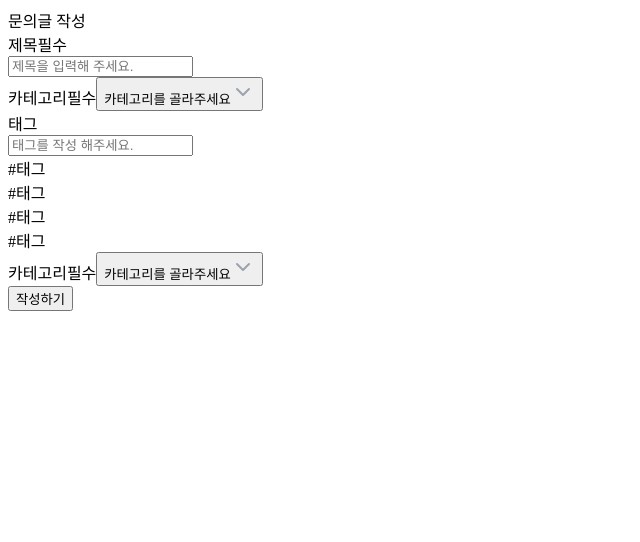
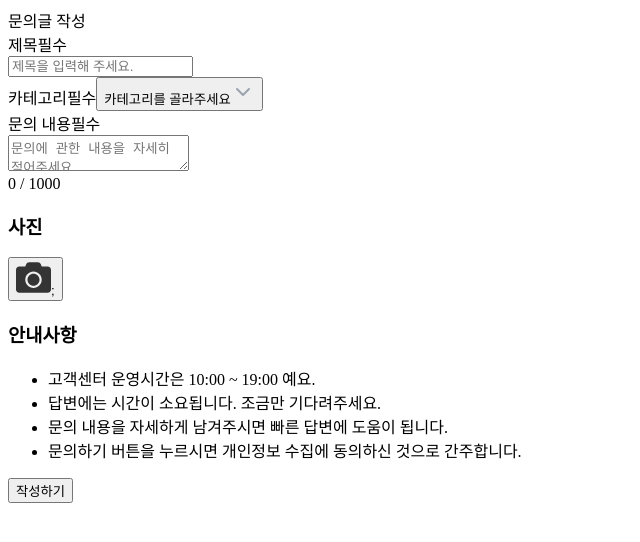
Before and after one commit to prgrms-web-devcourse-final-project/WEB4_5_88hage_FE, a Next.js app: page /InquiryCreatePage in a window 1280 px wide. Shown: the top 542 px of the page, without its empty margins (0-640 px from the left). Built offline with nearby package versions, Linux system fonts and the light colour scheme.

Commit message:
feature/inquiry-create-page-ui

```diff
--- a/src/components/button/GrayButton.tsx
+++ b/src/components/button/GrayButton.tsx
@@ -14,7 +14,7 @@ export default function GrayButton({
 }: GrayButtonProps) {
   return (
     <button
-      className={`bg-gray-default text-gray-6 t3 w-full rounded py-3 font-semibold ${className}`}
+      className={`bg-gray-default text-gray-6 flex items-center justify-center w-full rounded font-semibold ${className}`}
       {...props}
     >
       {children}
--- a/src/components/layout/CategorySelect.tsx
+++ b/src/components/layout/CategorySelect.tsx
@@ -36,7 +36,7 @@ export default function CategorySelect({
   };
 
   return (
-    <div className="relative mt-6 w-full lg:mt-10" ref={componentRef}>
+    <div className="relative w-full" ref={componentRef}>
       <label className="text-main mb-3 block text-[16px] font-semibold lg:text-[24px]">
         카테고리
         {isRequired && (
--- a/src/components/layout/WritingForm.tsx
+++ b/src/components/layout/WritingForm.tsx
@@ -30,7 +30,7 @@ export default function WritingForm({
             <span className="t5 t4 ml-2 font-medium text-[#cecece]">필수</span>
           )}
         </div>
-        <div className="relative mb-4 lg:mb-10">
+        <div className="relative">
           {!isLongForm && title === '모임 위치' && (
             <div className="pointer-events-none absolute inset-y-0 right-0 flex items-center pt-2 pr-4">
               <Search size={20} color="#9CA3AF" />
--- /dev/null
+++ b/src/components/ui/AddPhotoButton.tsx
@@ -0,0 +1,14 @@
+import { FaCamera } from "react-icons/fa";
+
+export default function AddPhotoButton(){
+  return (
+    <>
+    <div className="lg:mt-[-20px] lg:mb-[-5px]">
+        <h3 className="text-main font-semibold mb-[13px] text-[16px] lg:text-[24px]">사진</h3>
+        <button className="w-[50px] h-[50px] rounded-[5px] border border-[#343434] flex justify-center items-center lg:w-[80px] lg:h-[80px]">
+            <FaCamera color="#343434" size={35} />;
+        </button>
+    </div>
+    </>
+  );
+};
--- a/src/pages/GatheringCreatePage.tsx
+++ b/src/pages/GatheringCreatePage.tsx
@@ -41,7 +41,7 @@ export default function GatheringCreatePage() {
               isRequired={false}
               isLongForm={false}
             />
-            <div className="flex flex-wrap justify-start gap-2 lg:mt-[-20px]">
+            <div className="flex flex-wrap justify-start gap-2 mt-[10px] lg:mt-[20px]">
               <Tag />
               <Tag />
               <Tag />
--- a/src/pages/InquiryCreatePage.tsx
+++ b/src/pages/InquiryCreatePage.tsx
@@ -1,16 +1,17 @@
 import GrayButton from '@/components/button/GrayButton';
-import Tag from '@/components/common/Tag';
 import CategorySelect from '@/components/layout/CategorySelect';
 import WritingForm from '@/components/layout/WritingForm';
+import AddPhotoButton from '@/components/ui/AddPhotoButton';
 
 export default function InquiryCreatePage() {
   return (
     <>
-      <div className="mx-auto mb-10 flex w-full max-w-[1220px] flex-col items-center px-6">
-        <div className="from-main to-text mt-10 mb-10 inline bg-gradient-to-r bg-clip-text text-[24px] font-semibold text-transparent md:text-[30px] lg:text-[32px]">
+    <section className='w-full h-[145px] lg:h-[200px] bg-[#0D0D0D] flex justify-center'>
+      <div className="from-main to-text bg-gradient-to-r bg-clip-text text-[24px] font-semibold text-transparent md:text-[30px] lg:text-[32px] flex items-center">
           문의글 작성
         </div>
-
+    </section>
+    <section className="mx-auto mb-[20px] flex w-full max-w-[1220px] flex-col px-6 gap-[20px] lg:gap-[45px] mt-[40px] lg:mt-[50px] lg:mb-[80px]">
         <WritingForm
           title="제목"
           placeholder="제목을 입력해 주세요."
@@ -20,42 +21,30 @@ export default function InquiryCreatePage() {
 
         <CategorySelect isRequired options={['신고', '버그', '기타 문의']} />
 
-        <div className="flex w-full flex-col items-baseline lg:flex-row lg:gap-6">
-          {/* 태그 입력 영역 */}
-          <div className="w-full lg:w-1/2">
-            <WritingForm
-              title="태그"
-              placeholder="태그를 작성 해주세요."
-              isRequired={false}
-              isLongForm={false}
-            />
-            <div className="flex flex-wrap justify-start gap-2 lg:mt-[-20px]">
-              <Tag />
-              <Tag />
-              <Tag />
-              <Tag />
-            </div>
-          </div>
+        <WritingForm
+                  title="문의 내용"
+                  placeholder="문의에 관한 내용을 자세히 적어주세요."
+                  isRequired
+                  isLongForm
+        />
 
-          {/* 카테고리 선택 영역 */}
-          <div className="w-full lg:w-1/2">
-            <CategorySelect
-              isRequired
-              options={[
-                '문화',
-                '운동',
-                '푸드',
-                '자기계발',
-                '게임',
-                '여행',
-                '예술',
-              ]}
-            />
-          </div>
+        <AddPhotoButton/>
+
+        <div className='h-[1px] w-full bg-[#343434]'></div>
+
+        <div>
+          <h3 className='text-[#fff] font-semibold text-[16px]'>안내사항</h3>
+          <ul className="list-disc pl-5 text-[#959595]">
+            <li>고객센터 운영시간은 10:00 ~ 19:00 예요.</li>
+            <li>답변에는 시간이 소요됩니다. 조금만 기다려주세요.</li>
+            <li>문의 내용을 자세하게 남겨주시면 빠른 답변에 도움이 됩니다.</li>
+            <li>문의하기 버튼을 누르시면 개인정보 수집에 동의하신 것으로 간주합니다.</li>
+          </ul>
         </div>
 
-        <GrayButton className="mt-10 lg:mt-20">작성하기</GrayButton>
-      </div>
+
+        <GrayButton className="mt-[20px] lg:mt-[30px] h-[52px] lg:h-[80px] text-[20px] font-semibold lg:text-[36px]">작성하기</GrayButton>
+    </section>
     </>
   );
 }
```
